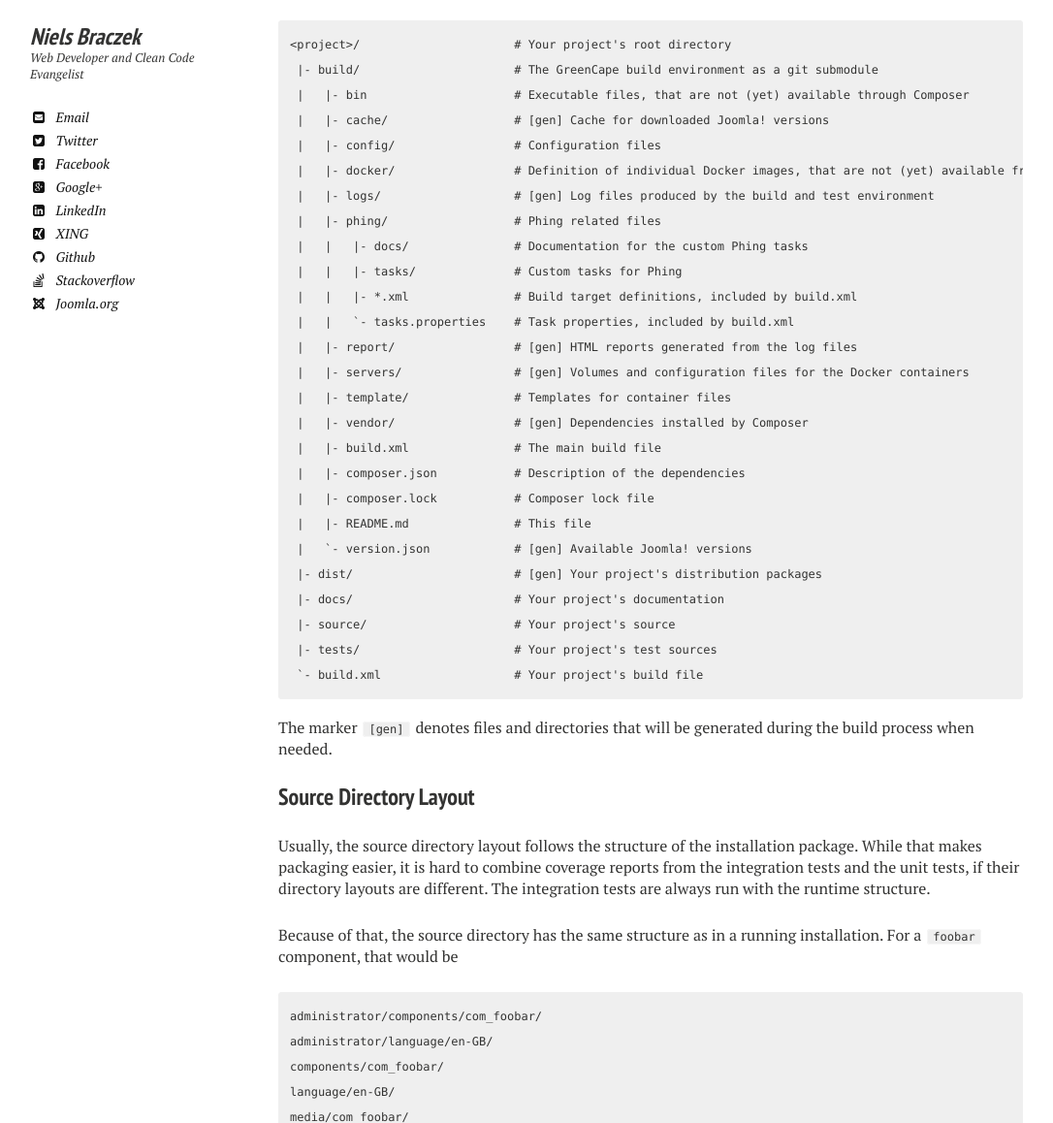
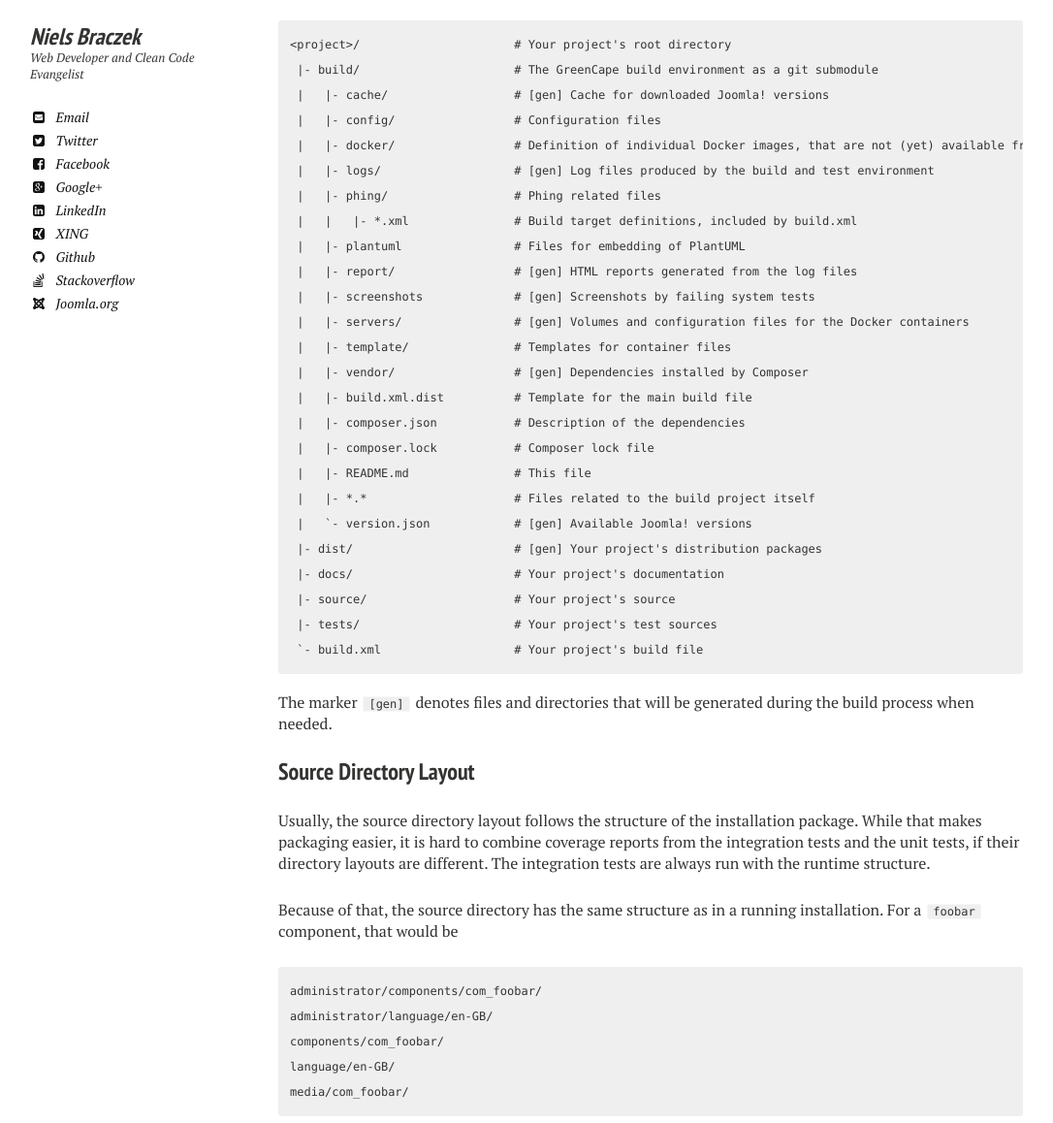
Before and after one commit to GreenCape/greencape.github.io, a Jekyll site: the page built from build/directories/index.md, in a window 1280 px wide and 1400 px high, cut to the strip 242-1400 px from the top of the window. Shown: the whole strip at 97% size, without its empty margins (97-1183 px from the left). Built offline with Jekyll 4.4.1, drawn with Linux system fonts in a browser that asks for light colours; nearby versions of some CDN libraries.

Commit message:
Updated directory layout

```diff
--- a/build/directories/index.md
+++ b/build/directories/index.md
@@ -19,24 +19,23 @@ When using this build and test environment, your directory layout looks like thi
 
     <project>/                      # Your project's root directory
      |- build/                      # The GreenCape build environment as a git submodule
-     |   |- bin                     # Executable files, that are not (yet) available through Composer
      |   |- cache/                  # [gen] Cache for downloaded Joomla! versions
      |   |- config/                 # Configuration files
      |   |- docker/                 # Definition of individual Docker images, that are not (yet) available from DockerHub
      |   |- logs/                   # [gen] Log files produced by the build and test environment
      |   |- phing/                  # Phing related files
-     |   |   |- docs/               # Documentation for the custom Phing tasks
-     |   |   |- tasks/              # Custom tasks for Phing
      |   |   |- *.xml               # Build target definitions, included by build.xml
-     |   |   `- tasks.properties    # Task properties, included by build.xml
+     |   |- plantuml                # Files for embedding of PlantUML
      |   |- report/                 # [gen] HTML reports generated from the log files
+     |   |- screenshots             # [gen] Screenshots by failing system tests
      |   |- servers/                # [gen] Volumes and configuration files for the Docker containers
      |   |- template/               # Templates for container files
      |   |- vendor/                 # [gen] Dependencies installed by Composer
-     |   |- build.xml               # The main build file
+     |   |- build.xml.dist          # Template for the main build file
      |   |- composer.json           # Description of the dependencies
      |   |- composer.lock           # Composer lock file
      |   |- README.md               # This file
+     |   |- *.*                     # Files related to the build project itself
      |   `- version.json            # [gen] Available Joomla! versions
      |- dist/                       # [gen] Your project's distribution packages
      |- docs/                       # Your project's documentation
```
